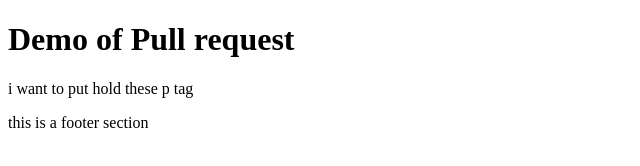
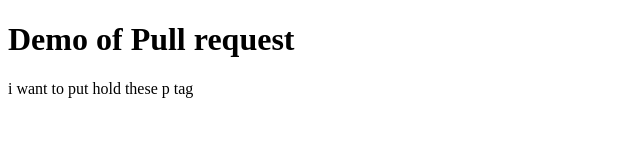
Before and after one commit to Yadav97/web, a plain HTML site: page index.html in a window 1280 px wide. Shown: the whole page, without its empty margins (0-640 px from the left). Drawn offline with Linux system fonts and the light colour scheme.

Commit message:
index.html updated with p tag

```diff
--- a/index.html
+++ b/index.html
@@ -10,9 +10,7 @@
 
     <!--now we add this for staging area and restore from it -->
     <p>i want to put hold these p tag</p>
-<footer>
-    <p>this is a footer section</p>
-</footer>
+
 </body>
 
 
```
